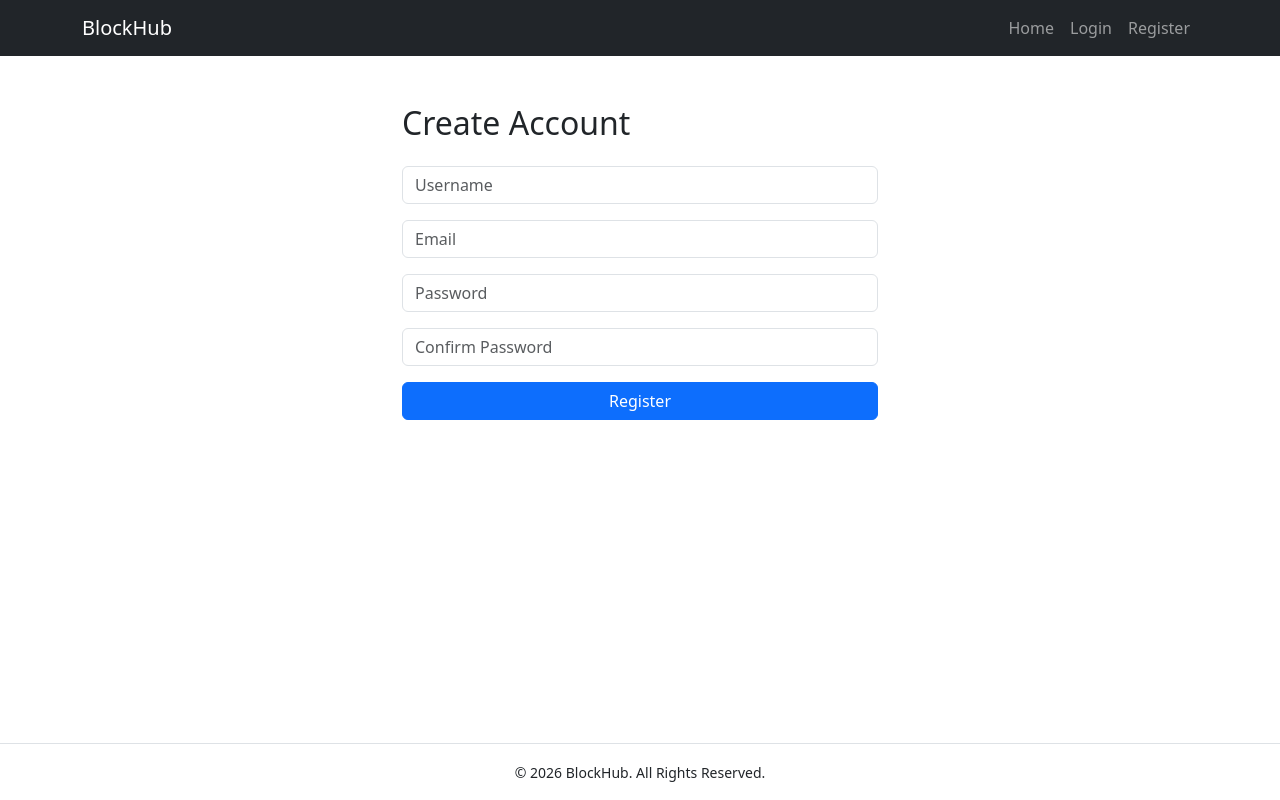
After one commit to abdullahfarooqofficial/BlockHub, a Flask app: page /register in a window 1280 px wide. The commit adds this page. Run offline with Flask 3, Linux system fonts and the light colour scheme.

Commit message:
initialize Flask application and basic routes

```diff
--- a/app.py
+++ b/app.py
@@ -1,4 +1,5 @@
-from flask import Flask, render_template
+from flask import Flask, render_template, request, redirect, flash
+from werkzeug.security import generate_password_hash
 from flask_session import Session
 import sqlite3
 
@@ -25,14 +26,56 @@ def index():
     return render_template("index.html")
 
 
-if __name__ == "__main__":
-    app.run(debug=True)
+
 
 @app.route("/login")
 def login():
     return render_template("login.html")
 
 
-@app.route("/register")
+@app.route("/register", methods=["GET", "POST"])
 def register():
+
+    if request.method == "POST":
+
+        username = request.form.get("username")
+        email = request.form.get("email")
+        password = request.form.get("password")
+        confirmation = request.form.get("confirmation")
+
+        if not username or not email or not password or not confirmation:
+            flash("Please fill in all fields.")
+            return redirect("/register")
+
+        if password != confirmation:
+            flash("Passwords do not match.")
+            return redirect("/register")
+
+        conn = get_db_connection()
+
+        conn.execute(
+            """
+            INSERT INTO users (username, email, password_hash)
+            VALUES (?, ?, ?)
+            """,
+            (
+                username,
+                email,
+                generate_password_hash(password)
+            )
+        )
+
+        conn.commit()
+        conn.close()
+
+        flash("Registration successful!")
+        return redirect("/login")
+
     return render_template("register.html")
+
+@app.route("/test")
+def test():
+    return "It works!"
+
+if __name__ == "__main__":
+    app.run(debug=True)
--- a/templates/layout.html
+++ b/templates/layout.html
@@ -52,6 +52,11 @@
       </div>
     </nav>
 
+    {% with messages = get_flashed_messages() %} {% if messages %} {% for
+    message in messages %}
+    <div class="alert alert-info">{{ message }}</div>
+    {% endfor %} {% endif %} {% endwith %}
+
     <!-- Main Content -->
     <main class="container py-5">{% block content %} {% endblock %}</main>
 
--- /dev/null
+++ b/templates/login.html
@@ -0,0 +1,4 @@
+{% extends "layout.html" %} {% block title %} Login {% endblock %} {% block
+content %}
+<h1>Login</h1>
+{% endblock %}
--- /dev/null
+++ b/templates/register.html
@@ -0,0 +1,51 @@
+{% extends "layout.html" %} {% block title %} Register {% endblock %} {% block
+content %}
+
+<div class="container" style="max-width: 500px">
+  <h2 class="mb-4">Create Account</h2>
+
+  <form action="/register" method="post">
+    <div class="mb-3">
+      <input
+        class="form-control"
+        name="username"
+        placeholder="Username"
+        required
+      />
+    </div>
+
+    <div class="mb-3">
+      <input
+        class="form-control"
+        type="email"
+        name="email"
+        placeholder="Email"
+        required
+      />
+    </div>
+
+    <div class="mb-3">
+      <input
+        class="form-control"
+        type="password"
+        name="password"
+        placeholder="Password"
+        required
+      />
+    </div>
+
+    <div class="mb-3">
+      <input
+        class="form-control"
+        type="password"
+        name="confirmation"
+        placeholder="Confirm Password"
+        required
+      />
+    </div>
+
+    <button class="btn btn-primary w-100">Register</button>
+  </form>
+</div>
+
+{% endblock %}
```
